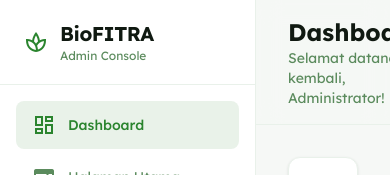
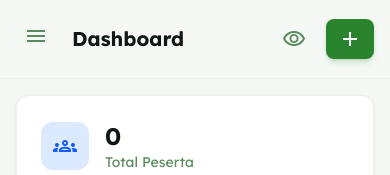
Before and after one commit to add146/Mizaj, a React (Vite) app in the folder web/: page /admin in a window 390 px wide. Shown: the top 175 px of the page. Built offline with nearby package versions, Linux system fonts and the light colour scheme; no server answers.

Commit message:
Add mobile responsive design for admin dashboard and landing page

```diff
--- a/web/src/pages/LandingPage.tsx
+++ b/web/src/pages/LandingPage.tsx
@@ -60,26 +60,26 @@ export default function LandingPage() {
     return (
         <div className="flex min-h-screen w-full flex-col overflow-x-hidden bg-background-light dark:bg-background-dark text-text-main-light dark:text-text-main-dark font-display antialiased">
             {/* Top Navigation */}
-            <header className="sticky top-0 z-50 flex w-full items-center justify-between border-b border-border-light dark:border-border-dark bg-background-light/90 dark:bg-background-dark/90 backdrop-blur-md px-6 py-4 lg:px-20">
-                <div className="flex items-center gap-3 text-primary">
+            <header className="sticky top-0 z-50 flex w-full items-center justify-between border-b border-border-light dark:border-border-dark bg-background-light/90 dark:bg-background-dark/90 backdrop-blur-md px-4 md:px-6 py-4 lg:px-20">
+                <div className="flex items-center gap-2 md:gap-3 text-primary">
                     {c('app_logo') ? (
-                        <img src={c('app_logo')} alt="Logo" className="h-10 w-10 object-contain" />
+                        <img src={c('app_logo')} alt="Logo" className="h-8 w-8 md:h-10 md:w-10 object-contain" />
                     ) : (
-                        <div className="flex h-10 w-10 items-center justify-center rounded-full bg-primary/10 text-primary">
-                            <span className="material-symbols-outlined text-2xl">spa</span>
+                        <div className="flex h-8 w-8 md:h-10 md:w-10 items-center justify-center rounded-full bg-primary/10 text-primary">
+                            <span className="material-symbols-outlined text-xl md:text-2xl">spa</span>
                         </div>
                     )}
-                    <h2 className="text-xl font-bold tracking-tight text-text-main-light dark:text-text-main-dark">{c('app_name') || 'BioFITRA'}</h2>
+                    <h2 className="text-lg md:text-xl font-bold tracking-tight text-text-main-light dark:text-text-main-dark">{c('app_name') || 'BioFITRA'}</h2>
                 </div>
                 <div className="flex items-center gap-4">
                     <a
                         href={`https://wa.me/${c('contact_whatsapp') || '628123456789'}`}
                         target="_blank"
                         rel="noreferrer"
-                        className="flex h-10 items-center justify-center gap-2 rounded-lg bg-green-500 px-6 text-sm font-bold text-white shadow-sm hover:bg-green-600 transition-colors"
+                        className="flex h-9 md:h-10 items-center justify-center gap-1 md:gap-2 rounded-lg bg-green-500 px-3 md:px-6 text-xs md:text-sm font-bold text-white shadow-sm hover:bg-green-600 transition-colors"
                     >
-                        <span className="material-symbols-outlined text-lg">chat</span>
-                        Konsultasi
+                        <span className="material-symbols-outlined text-base md:text-lg">chat</span>
+                        <span className="hidden xs:inline">Konsultasi</span>
                     </a>
                 </div>
             </header>
--- a/web/src/pages/admin/AdminDashboard.tsx
+++ b/web/src/pages/admin/AdminDashboard.tsx
@@ -27,6 +27,7 @@ export default function AdminDashboard() {
     const [participants, setParticipants] = useState<Participant[]>([]);
     const [stats, setStats] = useState<Stats>({ total: 0, today: 0, completionRate: 0, pendingReview: 0 });
     const [loading, setLoading] = useState(true);
+    const [sidebarOpen, setSidebarOpen] = useState(false);
 
     useEffect(() => {
         loadData();
@@ -100,8 +101,17 @@ export default function AdminDashboard() {
 
     return (
         <div className="flex h-screen w-full overflow-hidden bg-background-light dark:bg-background-dark font-display">
+            {/* Mobile Overlay */}
+            {sidebarOpen && (
+                <div
+                    className="fixed inset-0 bg-black/50 z-40 lg:hidden"
+                    onClick={() => setSidebarOpen(false)}
+                />
+            )}
+
             {/* Sidebar */}
-            <aside className="w-64 flex-shrink-0 border-r border-border-light dark:border-border-dark bg-surface-light dark:bg-surface-dark flex flex-col h-full">
+            <aside className={`fixed lg:static w-64 flex-shrink-0 border-r border-border-light dark:border-border-dark bg-surface-light dark:bg-surface-dark flex flex-col h-full z-50 transition-transform duration-300 ${sidebarOpen ? 'translate-x-0' : '-translate-x-full lg:translate-x-0'
+                }`}>
                 {/* Logo */}
                 <div className="flex items-center gap-3 px-6 py-5 border-b border-border-light dark:border-border-dark">
                     <span className="material-symbols-outlined text-primary text-3xl">spa</span>
@@ -120,6 +130,7 @@ export default function AdminDashboard() {
                                 onClick={() => {
                                     setActiveMenu(item.id);
                                     navigate(item.path);
+                                    setSidebarOpen(false);
                                 }}
                                 className={`flex items-center gap-3 px-4 py-3 rounded-lg transition-colors text-left w-full ${activeMenu === item.id || location.pathname === item.path
                                     ? 'bg-primary/10 text-primary font-medium'
@@ -157,33 +168,42 @@ export default function AdminDashboard() {
             {/* Main Content */}
             <main className="flex-1 h-full overflow-y-auto">
                 {/* Header */}
-                <header className="sticky top-0 z-40 bg-background-light/80 dark:bg-background-dark/80 backdrop-blur-md border-b border-border-light dark:border-border-dark px-8 py-4">
+                <header className="sticky top-0 z-40 bg-background-light/80 dark:bg-background-dark/80 backdrop-blur-md border-b border-border-light dark:border-border-dark px-4 md:px-8 py-4">
                     <div className="flex justify-between items-center">
-                        <div>
-                            <h1 className="text-2xl font-bold text-text-main-light dark:text-text-main-dark">Dashboard</h1>
-                            <p className="text-sm text-text-secondary-light dark:text-text-secondary-dark">Selamat datang kembali, Administrator!</p>
+                        <div className="flex items-center gap-4">
+                            {/* Mobile Menu Button */}
+                            <button
+                                onClick={() => setSidebarOpen(!sidebarOpen)}
+                                className="lg:hidden p-2 rounded-lg hover:bg-gray-100 dark:hover:bg-gray-800 transition-colors"
+                            >
+                                <span className="material-symbols-outlined text-text-secondary-light">menu</span>
+                            </button>
+                            <div>
+                                <h1 className="text-xl md:text-2xl font-bold text-text-main-light dark:text-text-main-dark">Dashboard</h1>
+                                <p className="hidden sm:block text-sm text-text-secondary-light dark:text-text-secondary-dark">Selamat datang kembali, Administrator!</p>
+                            </div>
                         </div>
-                        <div className="flex items-center gap-4">
+                        <div className="flex items-center gap-2 md:gap-4">
                             <button
                                 onClick={() => navigate('/')}
-                                className="flex items-center gap-2 px-4 py-2 rounded-lg text-text-secondary-light hover:bg-gray-100 dark:hover:bg-gray-800 transition-colors"
+                                className="flex items-center gap-2 px-3 md:px-4 py-2 rounded-lg text-text-secondary-light hover:bg-gray-100 dark:hover:bg-gray-800 transition-colors"
                                 title="Lihat Website"
                             >
                                 <span className="material-symbols-outlined">visibility</span>
-                                <span className="text-sm">Lihat Website</span>
+                                <span className="hidden md:inline text-sm">Lihat Website</span>
                             </button>
                             <button
                                 onClick={() => navigate('/admin/questions/new')}
-                                className="flex items-center gap-2 px-4 py-2 rounded-lg bg-primary text-white font-medium hover:bg-primary/90 transition-colors shadow-md shadow-primary/20"
+                                className="flex items-center gap-2 px-3 md:px-4 py-2 rounded-lg bg-primary text-white font-medium hover:bg-primary/90 transition-colors shadow-md shadow-primary/20"
                             >
                                 <span className="material-symbols-outlined text-xl">add</span>
-                                Tambah Soal
+                                <span className="hidden sm:inline">Tambah Soal</span>
                             </button>
                         </div>
                     </div>
                 </header>
 
-                <div className="p-8">
+                <div className="p-4 md:p-8">
                     {/* Stats Grid */}
                     <section className="grid grid-cols-1 md:grid-cols-2 lg:grid-cols-4 gap-6 mb-8">
                         {statCards.map((stat, index) => (
@@ -230,7 +250,7 @@ export default function AdminDashboard() {
                                     <div
                                         key={participant.id}
                                         onClick={() => navigate(`/admin/participants/${participant.id}`)}
-                                        className="flex items-center justify-between px-6 py-4 hover:bg-gray-50 dark:hover:bg-gray-800/50 transition-colors cursor-pointer"
+                                        className="flex flex-col sm:flex-row sm:items-center sm:justify-between px-4 md:px-6 py-4 hover:bg-gray-50 dark:hover:bg-gray-800/50 transition-colors cursor-pointer gap-3 sm:gap-4"
                                     >
                                         <div className="flex items-center gap-4">
                                             <div className="w-10 h-10 rounded-full bg-primary/10 flex items-center justify-center text-primary font-bold">
@@ -243,8 +263,8 @@ export default function AdminDashboard() {
                                                 </p>
                                             </div>
                                         </div>
-                                        <div className="flex items-center gap-4">
-                                            <span className="text-sm text-text-secondary-light dark:text-text-secondary-dark">
+                                        <div className="flex items-center gap-2 sm:gap-4 ml-14 sm:ml-0">
+                                            <span className="text-xs sm:text-sm text-text-secondary-light dark:text-text-secondary-dark">
                                                 {formatDate(participant.created_at)}
                                             </span>
                                             {participant.needs_interview ? (
```
